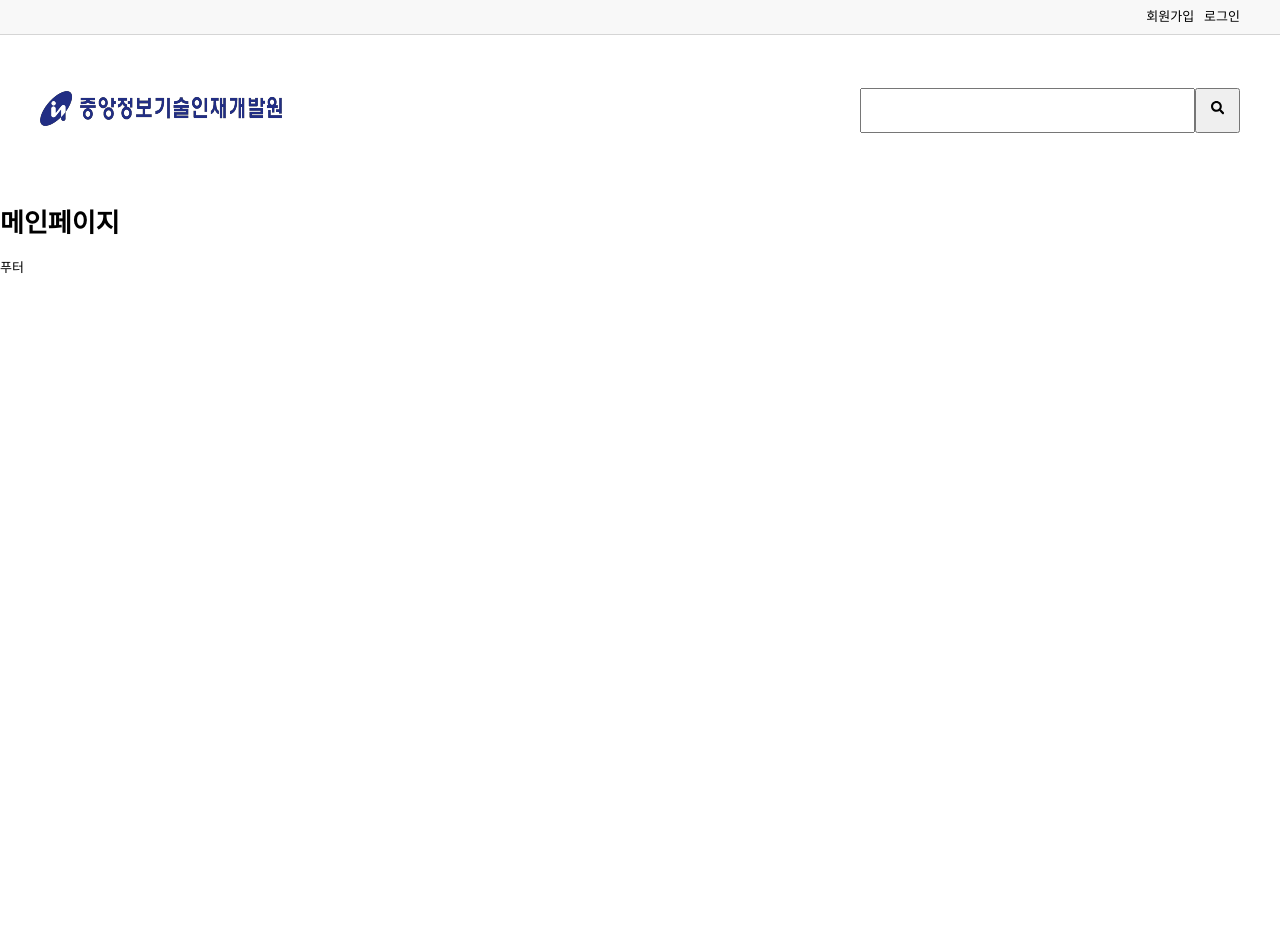
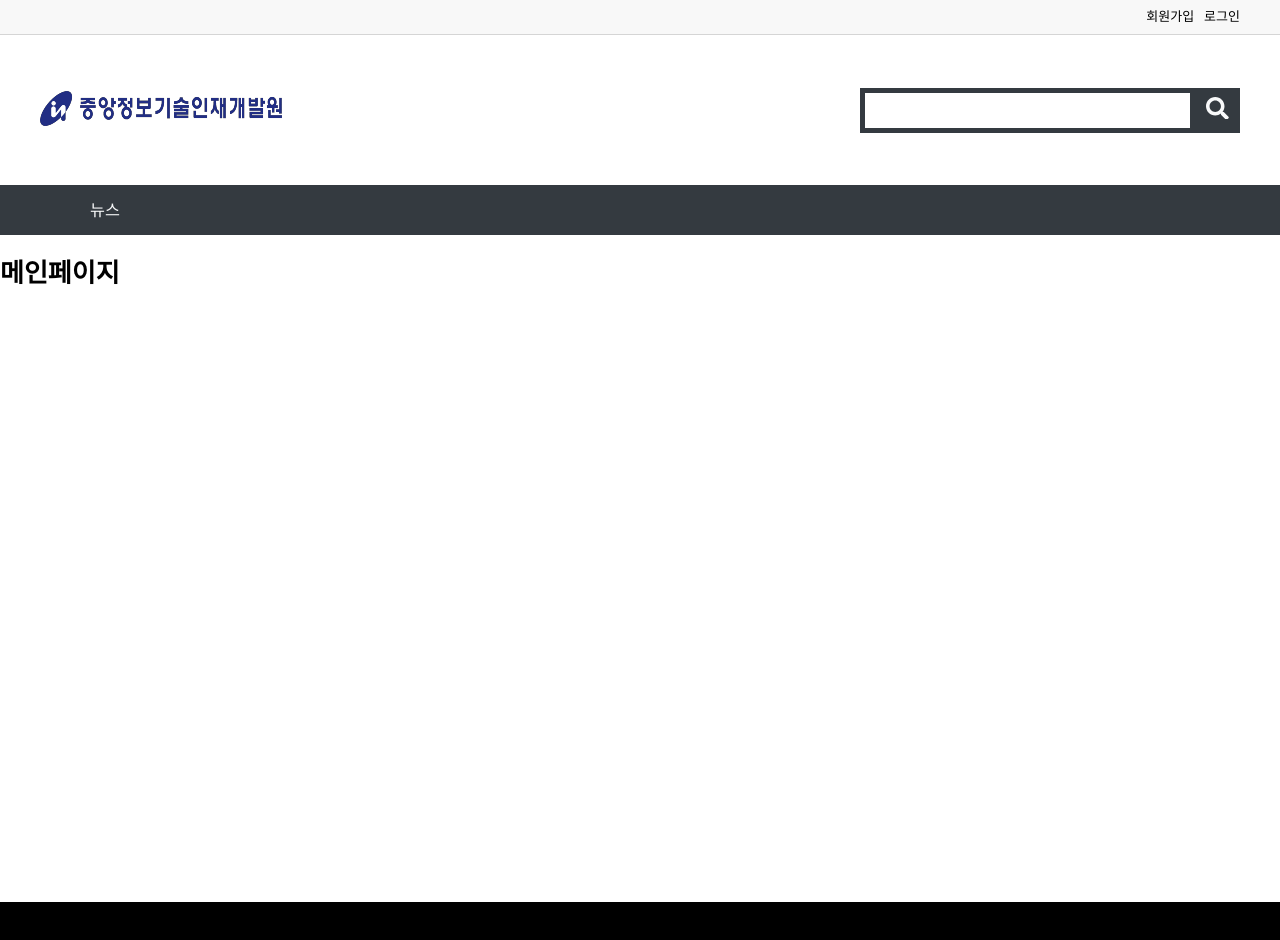
Before and after one commit to parksaehyun/React_Project, a React (Create React App) app: page / in a window 1280 px wide. Shown: the top 940 px of the page. Before the commit the page ends 800 px from the top, so only its background shows below. Built offline with nearby package versions, Linux system fonts and the light colour scheme.

Commit message:
스타일링 공통, 헤더, 푸터 구성 완료

```diff
--- a/src/layouts/MainLayout.js
+++ b/src/layouts/MainLayout.js
@@ -1,15 +1,20 @@
 import React from "react";
 import { Outlet } from 'react-router-dom';
+import styled from "styled-components";
 import Header from "../outlines/Header";
 import Footer from "../outlines/Footer";
+
+const MainBox = styled.main`
+min-height: 650px;
+`;
 
 const MainLayout = () => {
     return (
         <>
             <Header />
-            <main>
+            <MainBox>
                 <Outlet />
-            </main>
+            </MainBox>
             <Footer />
         </>
     );
--- a/src/outlines/Footer.js
+++ b/src/outlines/Footer.js
@@ -1,7 +1,13 @@
-import React from "react";
+import React from 'react';
+import styled from 'styled-components';
+
+const FooterBox = styled.footer`
+  min-height: 250px;
+  background: #000;
+`;
 
 const Footer = () => {
-    return <footer>푸터</footer>
+  return <FooterBox></FooterBox>;
 };
 
 export default React.memo(Footer);
--- a/src/outlines/Header.js
+++ b/src/outlines/Header.js
@@ -9,6 +9,8 @@
 import fontSize from '../styles/fontSize';
 import { color } from '../styles/color';
 import logo from '../images/logo.png';
+
+import MainMeu from './MainMeu';
 
 const { primary, dark, light } = color;
 
@@ -48,10 +50,20 @@
 
         button {
           width: 45px;
+          background: ${dark};
+          border: 0;
+          cursor: pointer;
+
+          svg {
+            color: ${light};
+            font-size: 1.75rem;
+          }
         }
 
         input[type='text'] {
           flex-grow: 1;
+          border: 5px solid ${dark};
+          padding: 0 10px;
         }
       }
     }
@@ -93,6 +105,7 @@
           </form>
         </div>
       </section>
+      <MainMeu />
     </HeaderBox>
   );
 };
--- /dev/null
+++ b/src/outlines/MainMeu.js
@@ -0,0 +1,48 @@
+import React from 'react';
+import styled from 'styled-components';
+import classNames from 'classnames';
+import { NavLink } from 'react-router-dom';
+import { useTranslation } from 'react-i18next';
+import { color } from '../styles/color';
+import fontSize from '../styles/fontSize';
+
+const { dark, primary, light } = color;
+
+const MenuBox = styled.nav`
+  background: ${dark};
+
+  div {
+    display: flex;
+    height: 50px;
+
+    a {
+      color: ${light};
+      line-height: 50px;
+      padding: 0 50px;
+      font-size: ${fontSize.medium};
+
+      &.on {
+        background: ${primary};
+      }
+    }
+  }
+`;
+
+const MainMenu = () => {
+  const { t } = useTranslation();
+
+  return (
+    <MenuBox>
+      <div className="layout-width">
+        <NavLink
+          to="/news"
+          className={({ isActive }) => classNames({ on: isActive })}
+        >
+          {t('뉴스')}
+        </NavLink>
+      </div>
+    </MenuBox>
+  );
+};
+
+export default React.memo(MainMenu);
```
